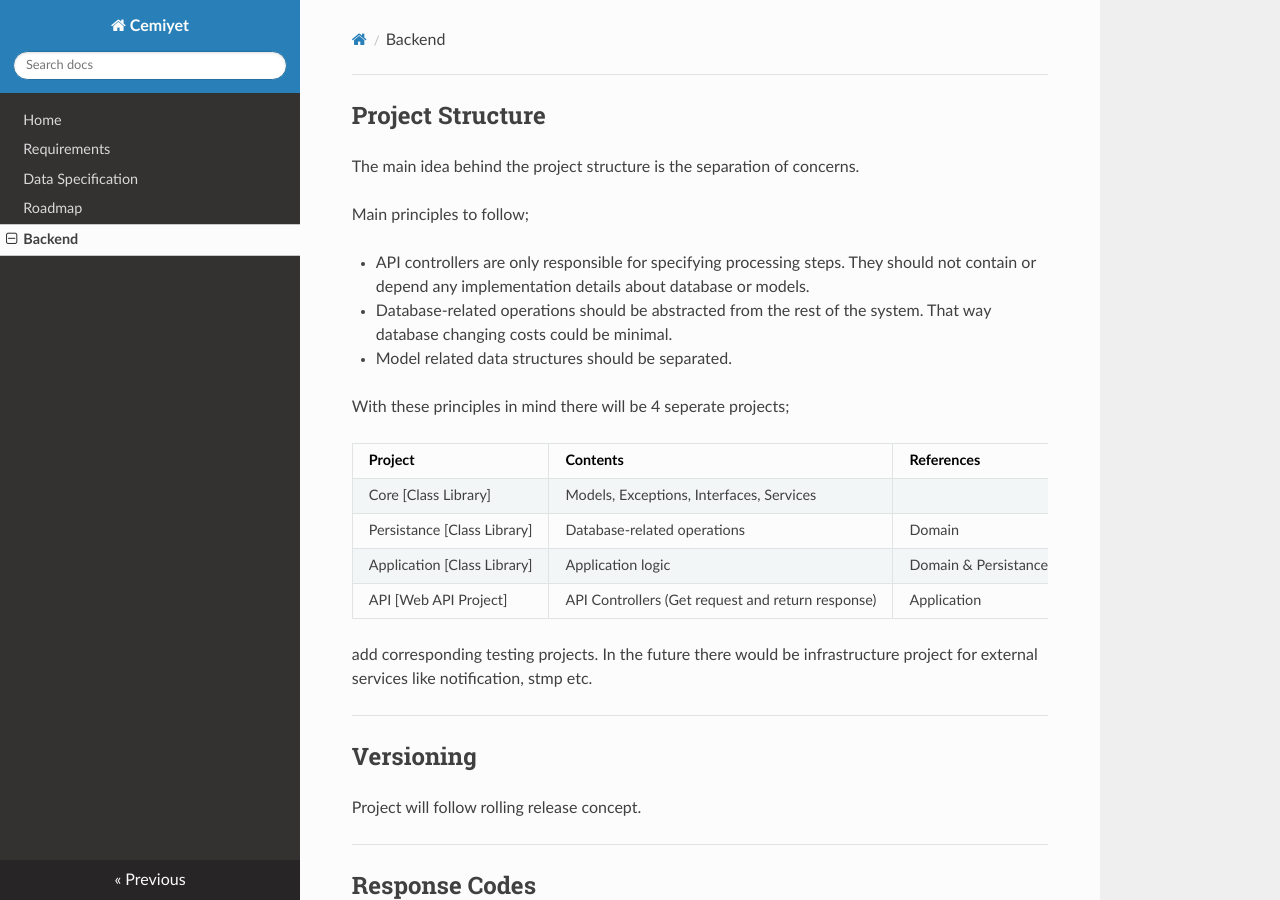
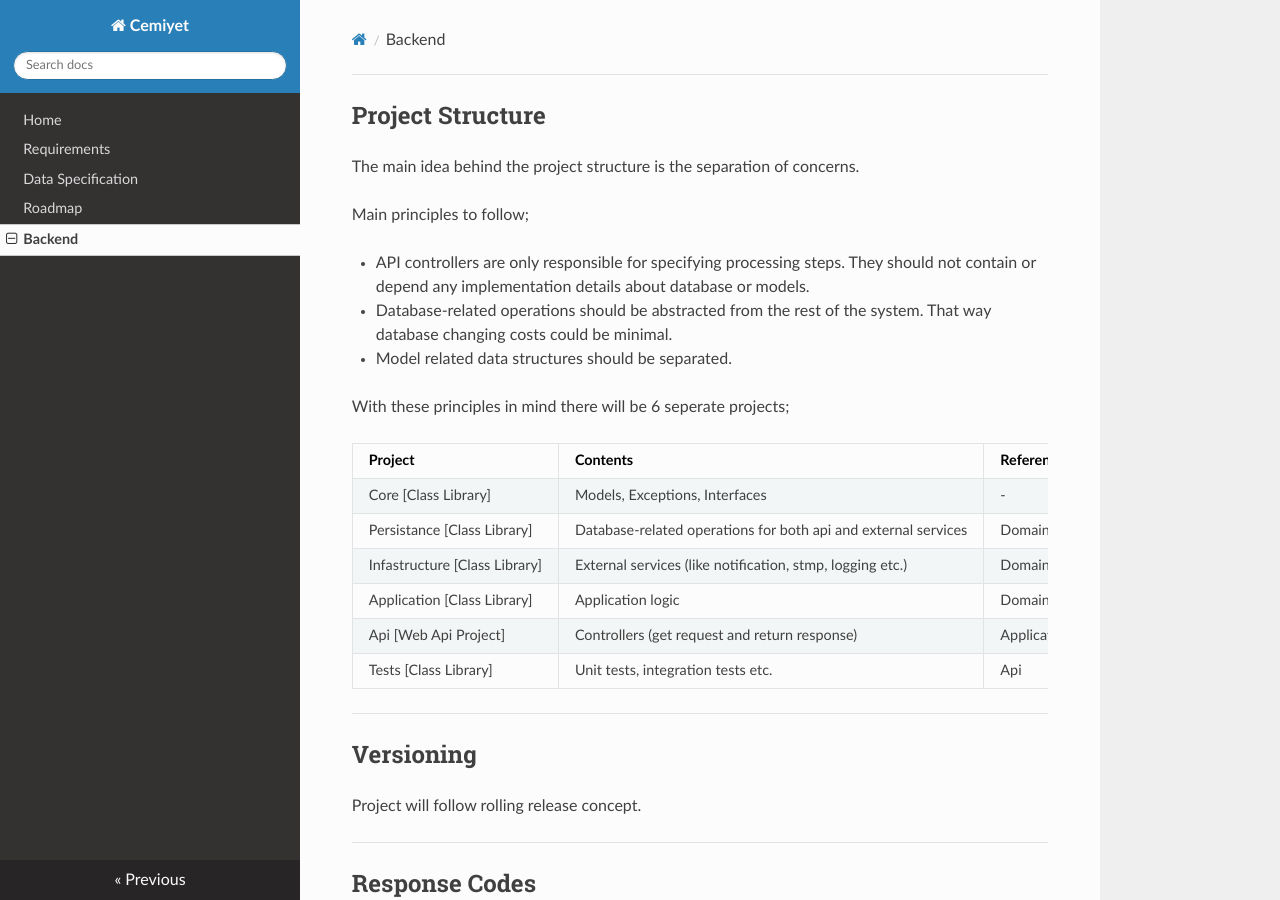
Before and after one commit to cemiyet/docs, an MkDocs documentation site: the page built from docs/back-end.md, in a window 1280 px wide and 900 px high. Built offline with MkDocs 1.6.1, drawn with Linux system fonts in a browser that asks for light colours; nearby versions of some CDN libraries.

Commit message:
finalized project structure. #6

```diff
--- a/docs/back-end.md
+++ b/docs/back-end.md
@@ -8,16 +8,16 @@ Main principles to follow;
 - Database-related operations should be abstracted from the rest of the system. That way database changing costs could be minimal.
 - Model related data structures should be separated.
 
-With these principles in mind there will be 4 seperate projects;
+With these principles in mind there will be 6 seperate projects;
 
 | Project | Contents | References |
 |--|--|--|
-| Core [Class Library] | Models, Exceptions, Interfaces, Services |  |
-| Persistance [Class Library] | Database-related operations | Domain |
-| Application [Class Library] | Application logic | Domain & Persistance |
-| API [Web API Project] | API Controllers (Get request and return response) | Application |
-
-add corresponding testing projects. In the future there would be infrastructure project for external services like notification, stmp etc.
+| Core [Class Library] | Models, Exceptions, Interfaces | - |
+| Persistance [Class Library] | Database-related operations for both api and external services | Domain |
+| Infastructure [Class Library] | External services (like notification, stmp, logging etc.) | Domain, Persistance |
+| Application [Class Library] | Application logic | Domain, Persistance, Infastructure |
+| Api [Web Api Project] | Controllers (get request and return response) | Application |
+| Tests [Class Library] | Unit tests, integration tests etc. | Api |
 
 ---
 
```
